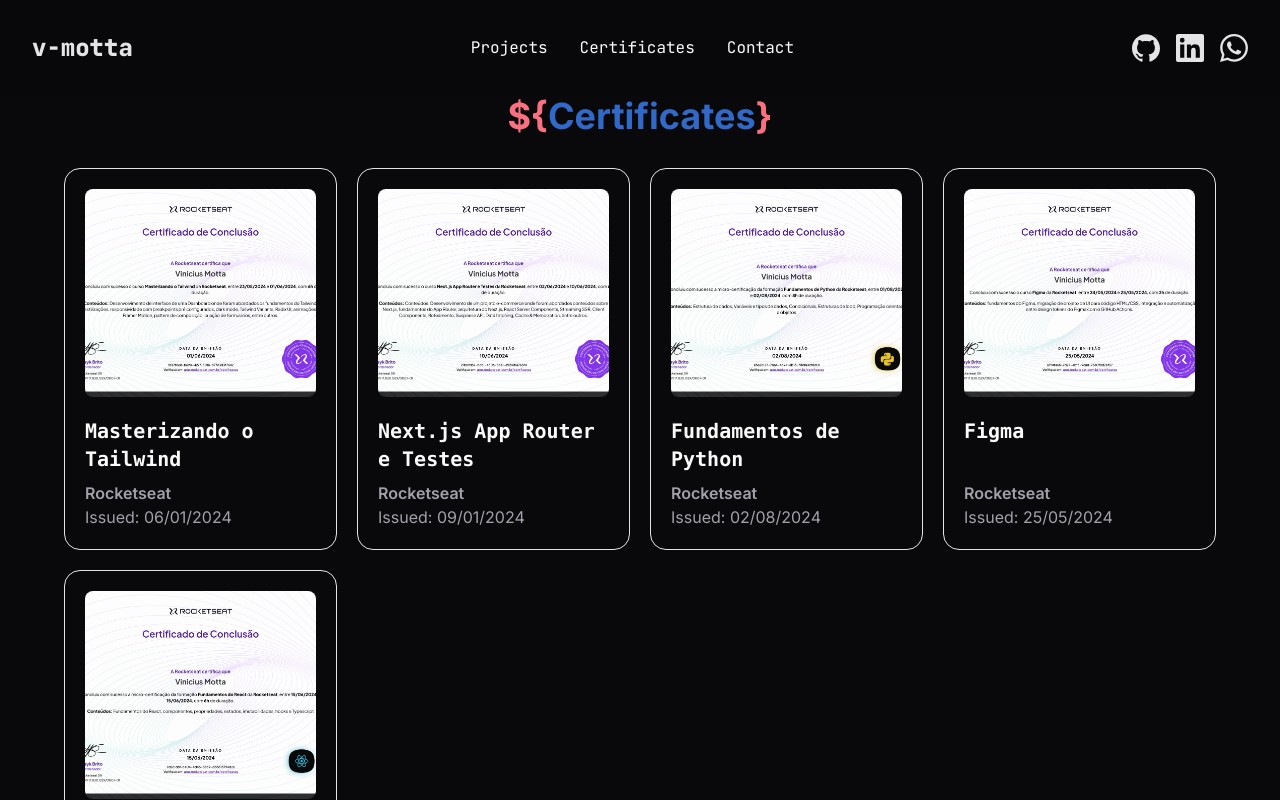
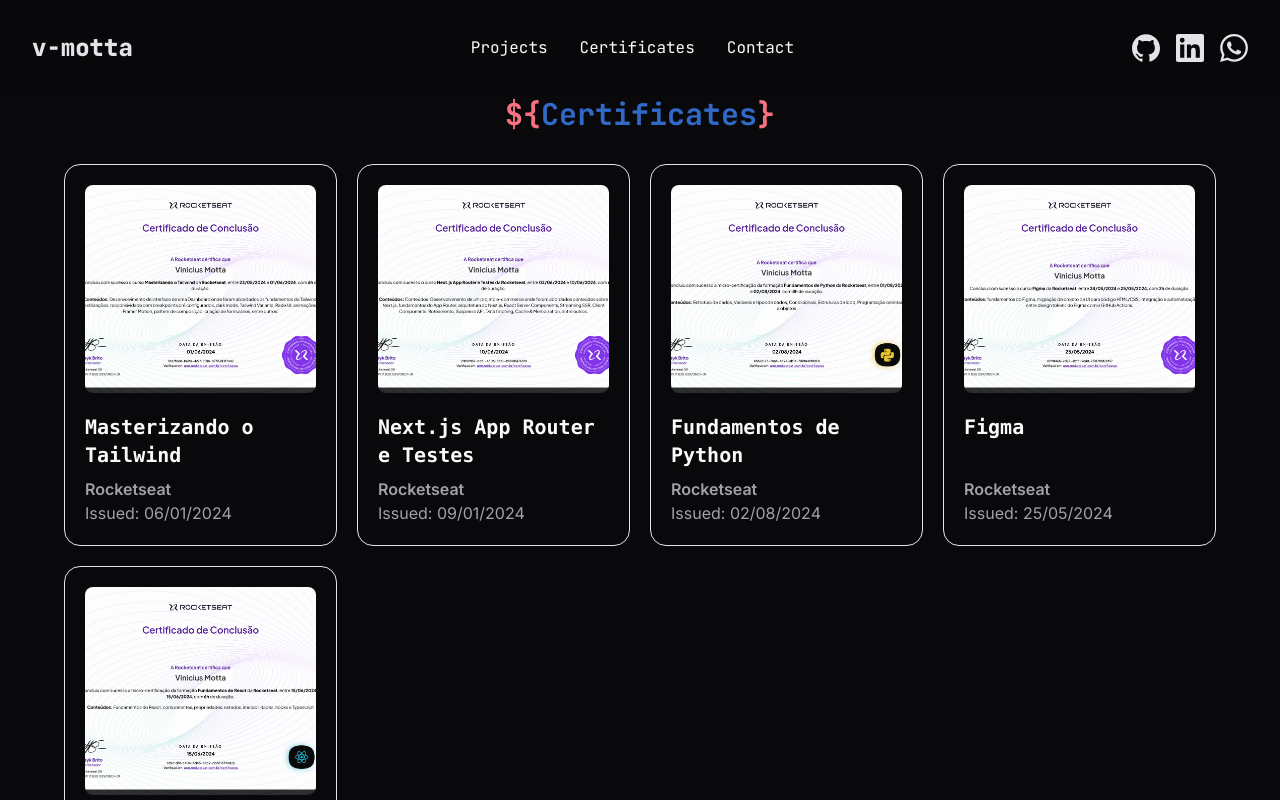
Before and after one commit to v-motta/portfolio-vmotta, a Next.js app: page /certificates in a window 1280 px wide. Shown: the top 800 px of the page. Built offline with nearby package versions, Linux system fonts and the light colour scheme.

Commit message:
fix: text-nowrap para o concat-variable

```diff
--- a/src/app/globals.css
+++ b/src/app/globals.css
@@ -4,10 +4,10 @@
 
 @layer components {
   .concat-variable {
-    @apply text-blue-500/80 before:text-bracket before:content-['${'] after:text-bracket after:content-['}'];
+    @apply text-blue-500/80 before:text-bracket text-nowrap before:content-['${'] after:text-bracket after:content-['}'];
   }
 
   .section-title {
-    @apply concat-variable text-center font-bold text-4xl;
+    @apply concat-variable text-center font-bold text-3xl 2xl:text-4xl font-jet-brains-mono;
   }
 }
```
